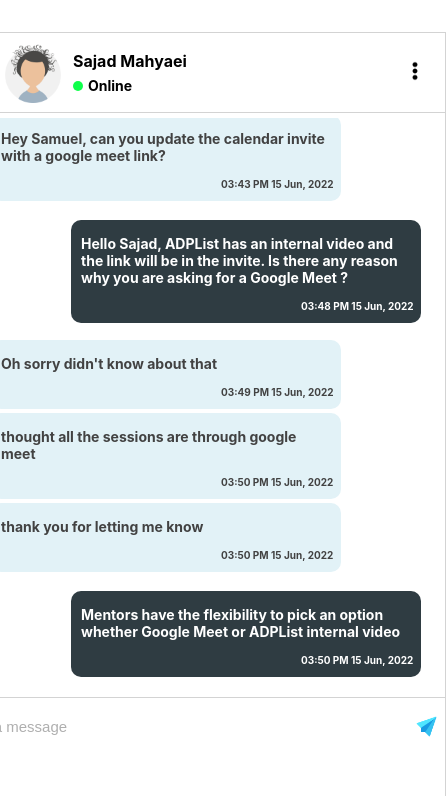
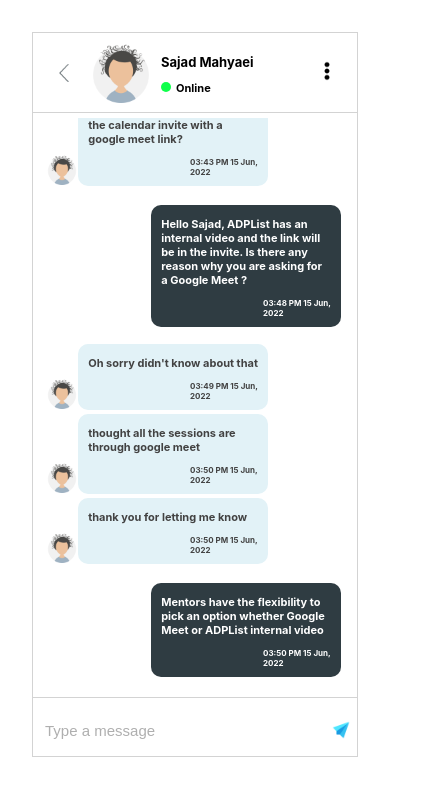
Before and after one commit to Sajadmhy/Chat-App, a Next.js app: page /sajad in a window 390 px wide. Shown: the top 796 px of the page, 446 px wide, since content can reach past the window. Built offline with nearby package versions, Linux system fonts and the light colour scheme.

Commit message:
Add responsiveness to the application

```diff
--- a/pages/sajad.jsx
+++ b/pages/sajad.jsx
@@ -7,7 +7,7 @@
 import { useContext, useEffect, useRef, useState } from 'react'
 import moment from 'moment'
 
-export default function Home() {
+export default function Sajad() {
   const [messages, setMessages] = useContext(Context);
   const [newMessage, setNewMessage] = useState('');
   const id = 2;
--- a/pages/samuel.jsx
+++ b/pages/samuel.jsx
@@ -7,7 +7,7 @@
 import { useContext, useState, useEffect } from 'react'
 import moment from 'moment'
 
-export default function Home() {
+export default function Samuel() {
   const [messages, setMessages] = useContext(Context);
   const [newMessage, setNewMessage] = useState('');
   const id = 1;
--- a/styles/ChatApp.module.css
+++ b/styles/ChatApp.module.css
@@ -77,7 +77,7 @@
   .inputField input {
     border-style: none;
     width: 450px;
-    height: 40px;
+    height: 3rem;
     margin: 0 0 0 10px;
   }
 
@@ -170,4 +170,36 @@
     .chatText {
       border-left: solid 1px lightgray;
     }
+
+    .chatHead {
+      width: 100%;
+    }
+
+    .inputField {
+      width: 100%;
+    }
+
+    .inputField input {
+      width: 100%;
+    }
+
+}
+
+@media screen and (max-width: 600px) {
+  .main {
+   display: block;
   }
+
+  .chatHead p:first-child {
+    font-size: 13px;
+    font-weight: bold;
+    position: relative;
+    top: 2px;
+  }
+
+  .chatHead p:nth-child(2) {
+    font-size: 11px;
+    position: relative;
+    top: 0px;
+  }
+}
--- a/styles/ChatText.module.css
+++ b/styles/ChatText.module.css
@@ -48,3 +48,29 @@
     font-size: 10px;
     width: 120px;
 }
+
+@media screen and (max-width: 600px) {
+    .container {
+        width: 100%;
+    }
+
+    .myMessage {
+        width: 65%;
+        left: 35%;
+        font-size: 11px;
+    }
+
+    .hisMessage {
+        width: 65%;
+        left: 10%;
+        font-size: 11px;
+    }
+
+    .date {
+        width: 40%;
+        left: 60%;
+        font-size: 8px;
+    }
+
+
+}
--- a/styles/Home.module.css
+++ b/styles/Home.module.css
@@ -4,7 +4,7 @@
 
 .main {
   min-height: 93vh;
-  padding: 2rem 2rem;
+  padding: 2rem 0;
   display: flex;
   justify-content: center;
 }
@@ -103,5 +103,26 @@
   .messagesBox {
     display: none;
   }
+  .chatHead, .card {
+    font-size: 12px;
+  }
+  .details p:first-child {
+    font-size: 11px;
+  }
 
+  .details p:nth-child(2) {
+    font-size: 10px;
+  }
+  .details p:nth-child(3) {
+    font-size: 10px;
+  }
 }
+
+@media screen and (max-width: 600px) {
+  .chatHead, .card {
+    width: 100%;
+  }
+  .space {
+    width: 100px;
+  }
+}
```
